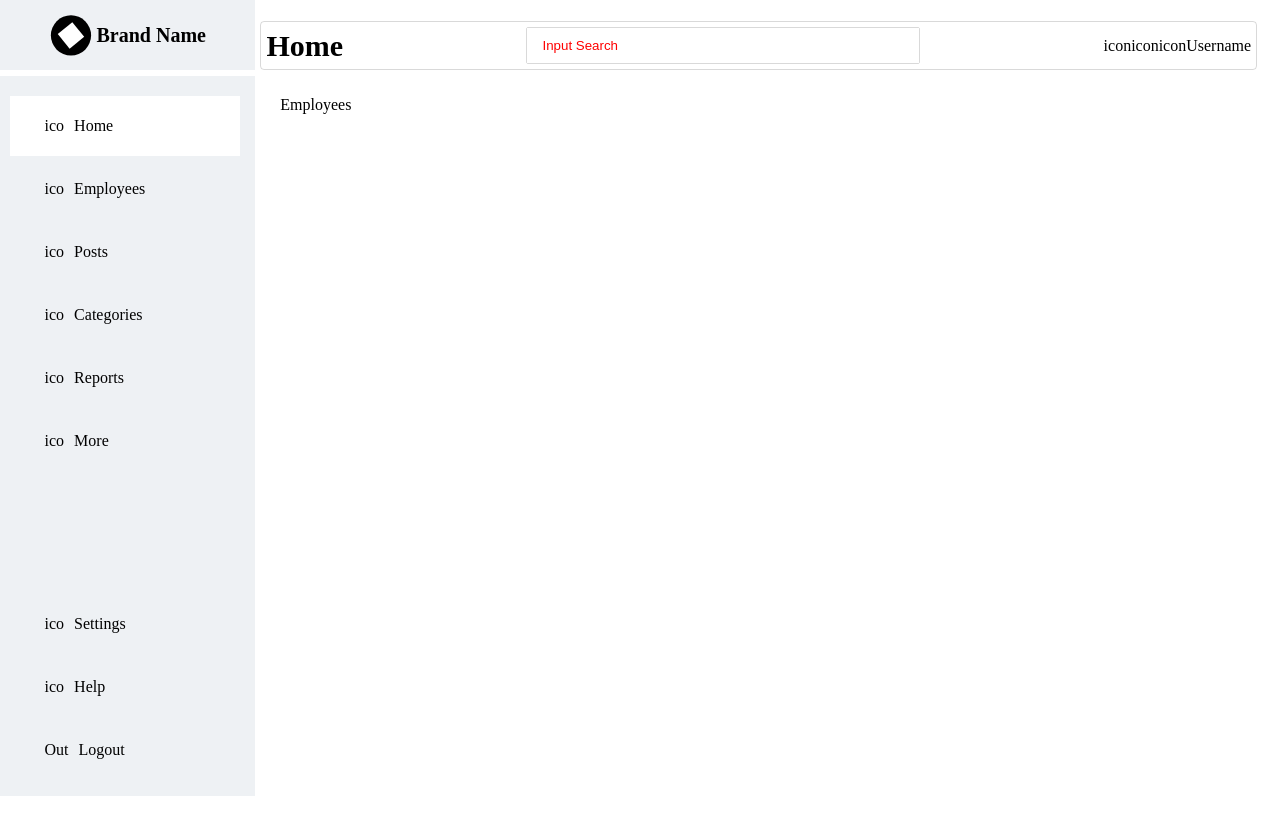
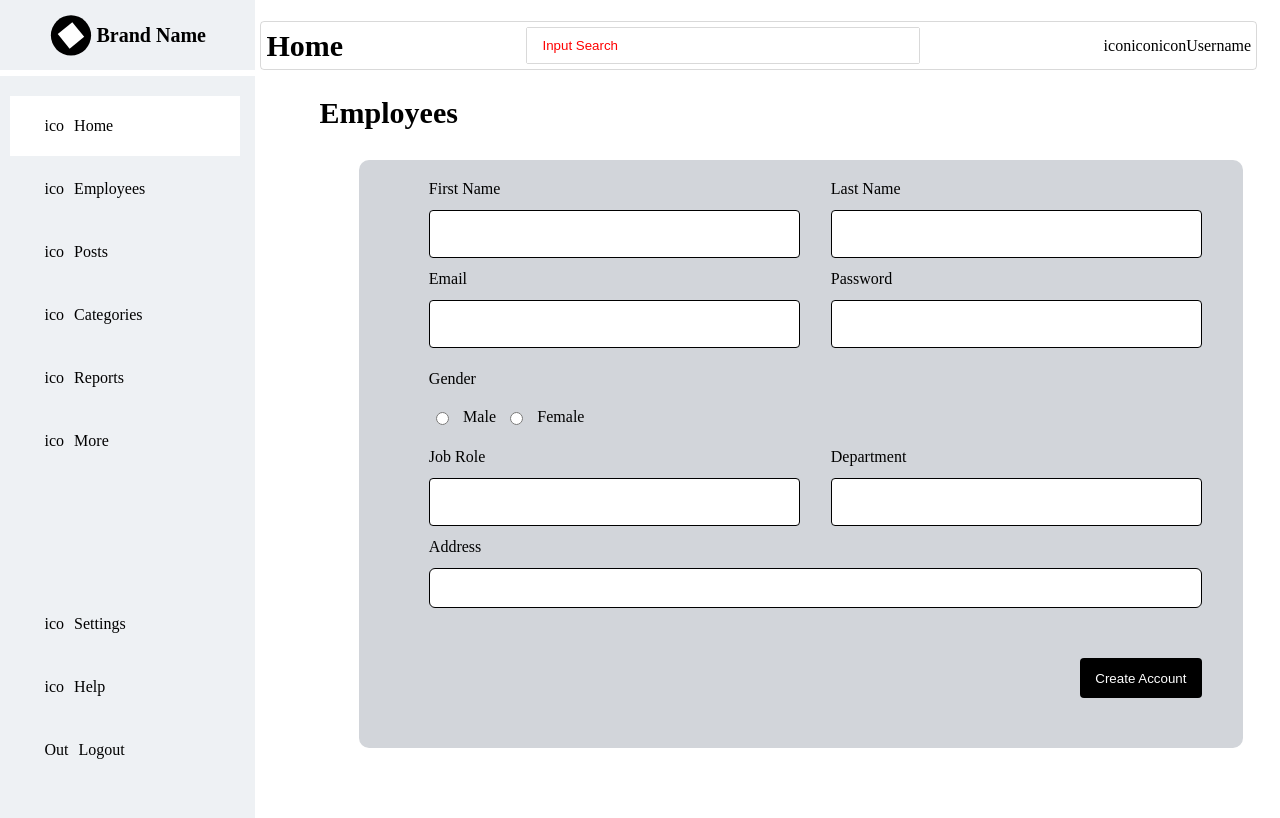
Before and after one commit to tbf-challenge/teamwork-fe, a React (Create React App) app: page /employees in a window 1280 px wide. Built offline with nearby package versions, Linux system fonts and the light colour scheme.

Commit message:
Employee User Create Template

```diff
--- a/package.json
+++ b/package.json
@@ -10,7 +10,7 @@
     "react-dom": "^18.2.0",
     "react-icons": "^4.4.0",
     "react-router-dom": "^6.3.0",
-    "react-scripts": "5.0.1",
+    "react-scripts": "^5.0.1",
     "styled-components": "^5.3.5",
     "web-vitals": "2.1.4"
   },
--- a/src/pages/employees/Employees.jsx
+++ b/src/pages/employees/Employees.jsx
@@ -1,7 +1,160 @@
-import EmployeeStyles from "./employees.style";
+import {
+  EmployeesContainer,
+  EmployeesWrapper
+} from "./employees.style";
+import {useState} from 'react'
 
 const Employees = () => {
-  return <EmployeeStyles>Employees</EmployeeStyles>;
+
+  const initialData = [
+    {
+      firstName :'',
+      lastName:'',
+      email:'',
+      password:'',
+      jobRole:'',
+      department:'',
+      address:'',
+      gender:'',
+    }
+  ];
+
+  const [userData,setUserData] = useState(initialData);
+
+  const handleChange =(e)=>{
+    const {name,value,type,checked}= e.target;
+    setUserData({...userData,[name]
+        :type ==='checkbox'
+        ?checked
+        :value});
+  };
+
+  return (
+    <EmployeesContainer>
+      <h1>Employees</h1>
+      <EmployeesWrapper>
+        <form>
+
+          <div className='rowDiv'>
+            <div className='inputDiv'>
+              <label >First Name</label><br/>
+                <input
+                  type={'text'} name={'firstName'}
+                  className='inputBox' required
+                  value={userData.firstName}
+                  onChange={handleChange}
+                  minLength={3}
+                />
+            </div>
+
+            <div className='inputDiv'>
+              <label >Last Name</label><br/>
+                <input
+                  type={'text'} name={'lastName'}
+                  className='inputBox' required
+                  onChange={handleChange}
+                  value={userData.lastName}
+                  minLength={3}
+                />
+            </div>
+          </div>
+
+          <div className='rowDiv'>
+            <div className='inputDiv'>
+              <label >Email</label><br/>
+                <input
+                  type={'email'} name={'email'}
+                  className='inputBox' required
+                  value={userData.email}
+                  onChange={handleChange}
+                />
+            </div>
+
+            <div className='inputDiv'>
+              <label >Password</label><br/>
+                <input
+                  type={'password'} name={'password'}
+                  className='inputBox' required
+                  value={userData.password}
+                  onChange={handleChange}
+                  minLength={8}
+                  // pattern='[a-zA-z0-9]{8}'
+                  title='password must contain lower case,
+                        uppercase, numbers and special characters'
+                  />
+            </div>
+          </div>
+
+          <div className='radioDiv'>
+            <label>Gender</label>
+            <div className='radio'>
+              <input
+                type={'radio'}
+                name={'gender'}
+                value={'male'}
+                onChange={handleChange}
+              />
+              <label
+                className='radioInput'
+              >
+                Male
+              </label>
+              <input
+                type={'radio'}
+                name={'gender'}
+                value={'female'}
+                onChange={handleChange}
+              />
+              <label
+                className='radioInput'
+              >
+                Female
+              </label>
+            </div>
+          </div>
+
+          <div className='rowDiv'>
+            <div className='inputDiv'>
+              <label >Job Role</label><br/>
+                <input
+                  type={'text'} name={'jobRole'}
+                  className='inputBox'
+                  value={userData.jobRole}
+                  onChange={handleChange}
+                />
+            </div>
+
+            <div className='inputDiv'>
+              <label >Department</label><br/>
+                <input
+                  type={'text'} name={'department'}
+                  className='inputBox'
+                  value={userData.department}
+                  onChange={handleChange}
+                />
+            </div>
+          </div>
+
+          <div className='addressDiv'>
+            <label >Address</label><br/>
+              <input
+                type={'text'} name={'address'}
+                className='inputRegister'
+                value={userData.address}
+                onChange={handleChange}
+              />
+          </div>
+
+          <button
+            type={'submit'}
+            className='submitButton'
+          >
+            Create Account
+          </button>
+        </form>
+      </EmployeesWrapper>
+    </EmployeesContainer>
+  )
 };
 
 export default Employees;
--- a/src/pages/employees/employees.style.js
+++ b/src/pages/employees/employees.style.js
@@ -1,5 +1,105 @@
 import styled from "styled-components";
 
-const EmployeeStyles = styled.section``;
+export const EmployeesContainer = styled.div`
+    width:100%;
+    height:max-height;
+    display:flex;
+    flex-direction:column;
+    h1{
+        margin:0 0 0 4%;
+    }
+`;
+export const EmployeesWrapper = styled.div`
+    background-color:#d2d5da;
+    width:90%;
+    height:max-height;
+    margin:30px 0 50px 8%;
+    border-radius:10px;
+    display:flex;
+    flex-direction:column;
+    form{
+        display:flex;
+        flex-direction:column;
+        margin:20px 0 0 70px;
+    }
+    .rowDiv{
+        display:flex;
+        width:95%;
+        justify-content:space-between;
+    }
+    .inputBox{
+        border:1px solid #000000;
+        border-radius:4px;
+        margin:12px 0 12px 0;
+        width:100%;
+        height:48px;
+    }
+    .inputDiv{
+        // background-color:red;
+        width:48%;
+    }
+    .inputRegister{
+        border:1px solid #000000;
+        border-radius:6px;
+        margin:12px 0 20px 0;
+        height:40px;
+        width:95%;
+    }
+    .submitButton{
+        width:15%;
+        height:40px;
+        background-color:#000000;
+        border:none;
+        border-radius:4px;
+        color:white;
+        margin:30px 5% 50px 0;
+        align-self:flex-end;
+        &:hover{
+            background-color:white;
+            color:#000000;
+            border:1px solid #000000;
+        }
+    }
+    label{
+        padding-bottom:12px;
+    }
+    .radioDiv{
+        margin:10px 0 10px 0;
+    }
+    .radio{
+        display:flex;
+        justify-content:space-around;
+        align-items:center;
+        width:20%;
+        margin:10px 0 0 0;
+    }
+    .radioInput{
+        margin:10px 0 0 0;
+    }
+    @media screen and (max-width:426px){
+        margin:30px 0 50px 5%;
+        .rowDiv{
+        display:flex;
+        flex-direction:column;
+        }
+        .inputDiv{
+            width:100%;
+        }
+        form{
+            margin:20px 0 0 5%;
+        }
+        .submitButton{
+            margin:10px 5% 50px 0;
+        }
+        .radio{
+            width:50%;
+        }
+    }
+    @media screen and (max-width:769px){
+        margin:30px 0 50px 5%;
+        .submitButton{
+            width:40%;
+        }
+    }
 
-export default EmployeeStyles;
+`;
```
Also changed, not shown: 1 other file (tests, documents, lock files or other folders).
